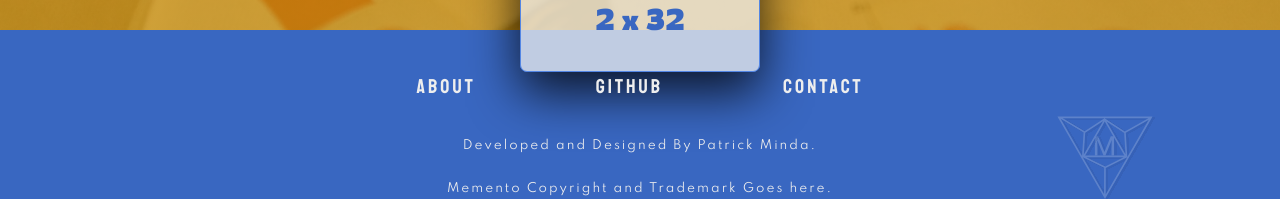
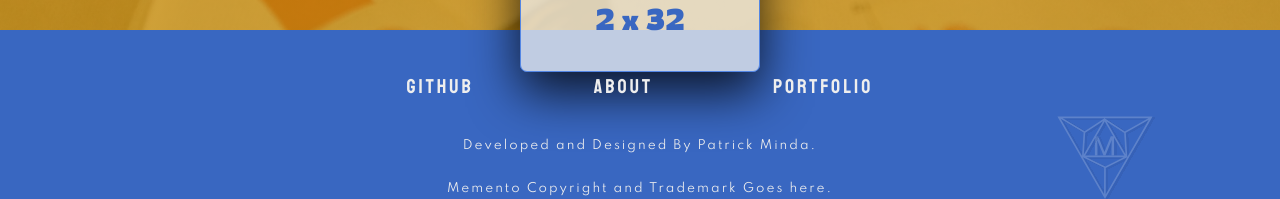
Before and after one commit to Patoreek/Momento, a React (Create React App) app: page / in a window 1280 px wide. Shown: the part 690-889 px from the top of the page. Built offline with nearby package versions, Linux system fonts and the light colour scheme.

Commit message:
changed contact footer link to portfolio link.

```diff
--- a/src/containers/Footer/Footer.js
+++ b/src/containers/Footer/Footer.js
@@ -22,15 +22,13 @@ const Footer = () => {
             <h5 className={classes.developedText}> Developed and Designed By Patrick Minda.</h5>
 
             <ul>
+                <li><a href="https://github.com/Patoreek" target="_blank">Github</a></li>
                 <li onClick={() => {
                     setShowModal(true);
                     setModalContent("about");
                     }}>ABOUT</li>
-                <li><a href="https://github.com/Patoreek" target="_blank">GITHUB</a></li>
-                <li onClick={() => {
-                    setShowModal(true);
-                    setModalContent("contact");
-                    }}>CONTACT</li>
+                <li><a href="https://github.com/Patoreek/Patoreek-Patrick_Minda_Portfolio" target="_blank">Portfolio</a></li>
+
 
             </ul>
                     <PersonalLogo width="200" fill="#eee" opacity="20%" className={classes.signature} />
```
